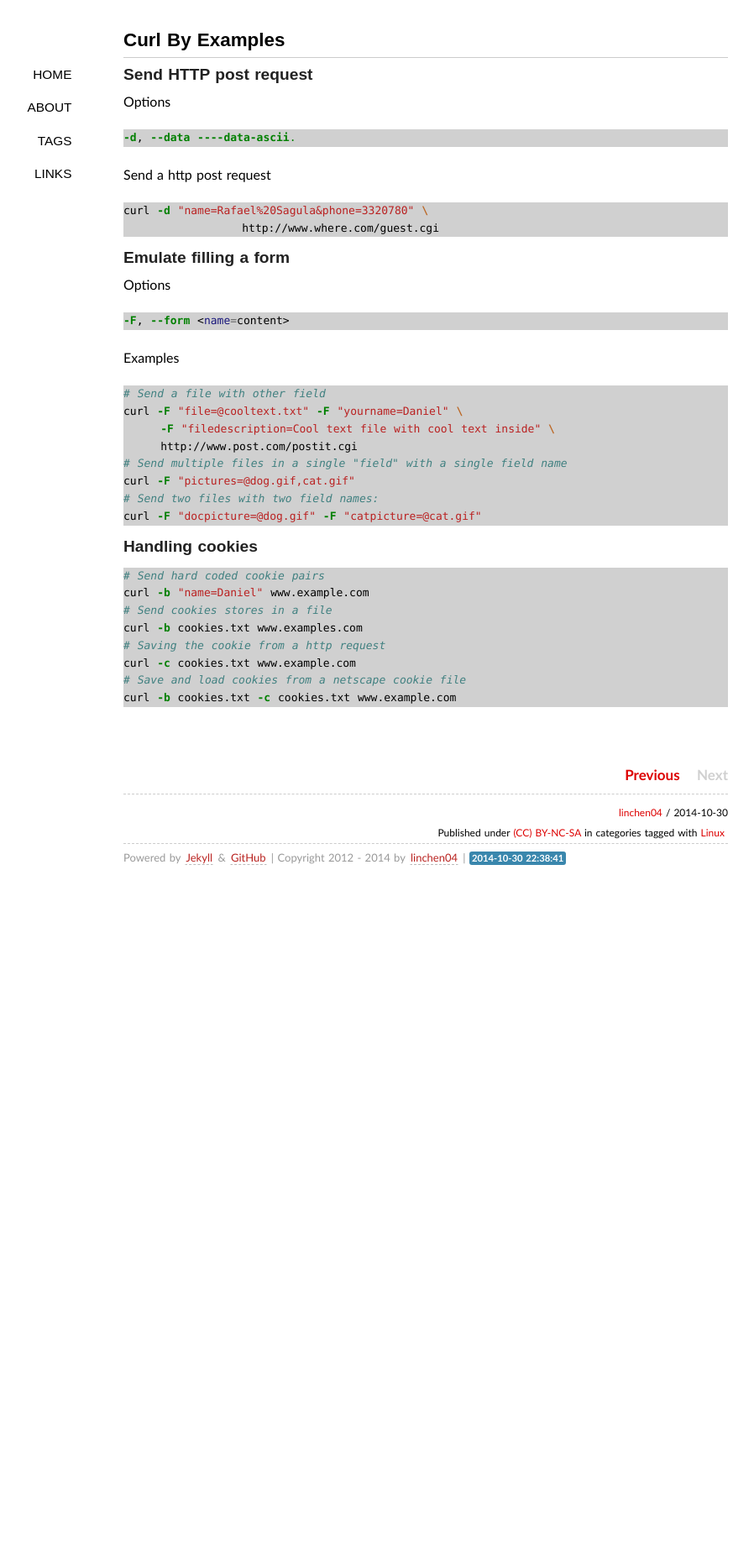
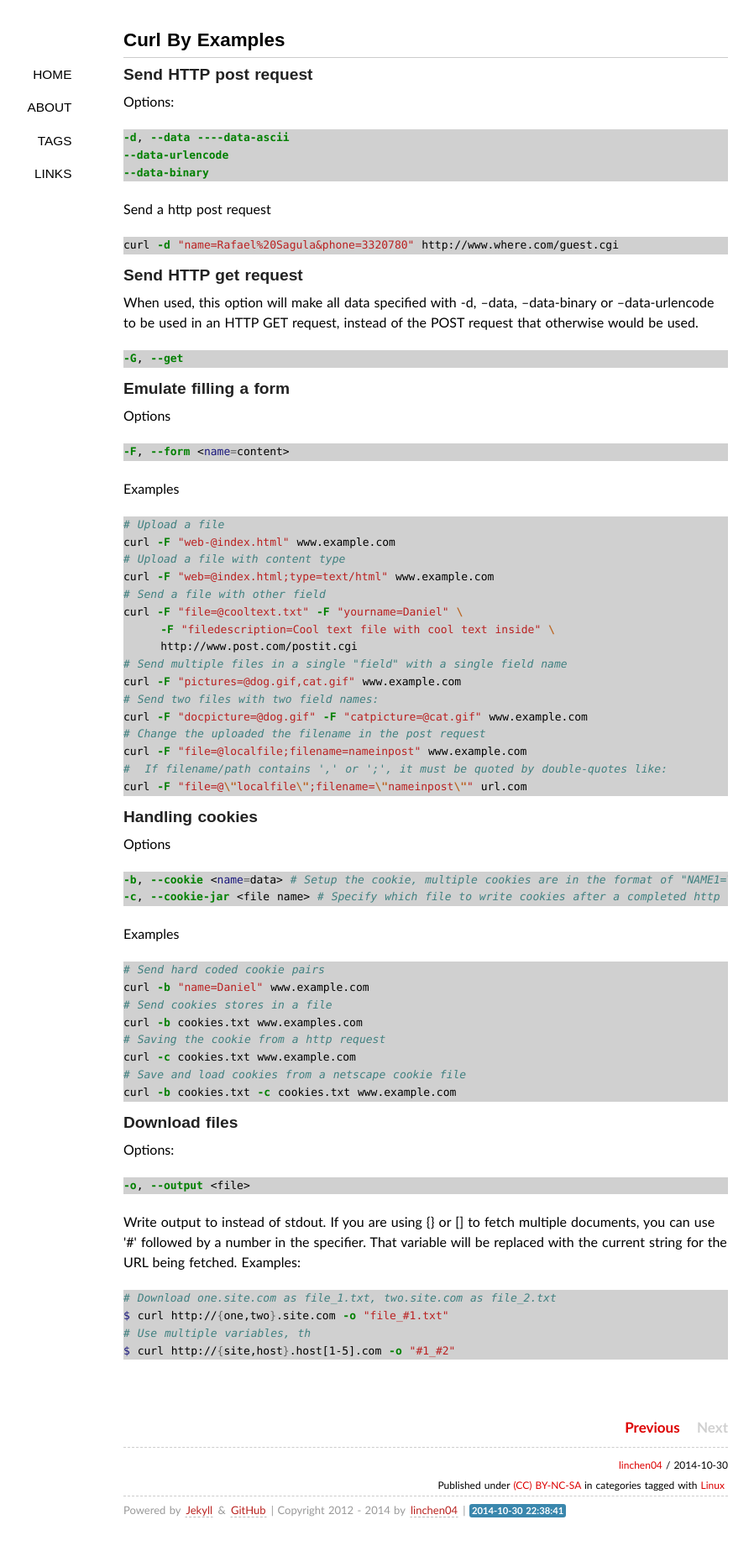
Before and after one commit to lchenn/linchen04.github.io, a Jekyll site: the page built from _posts/2014-10-30-curl-by-examples.md, in a window 1280 px wide. Shown: the whole page at 84% size, without its empty margins (133-1031 px from the left). Built offline with Jekyll 4.4.1, drawn with Linux system fonts in a browser that asks for light colours; some web fonts are replaced; Markdown is read by kramdown in place of the engine named in the settings; comment, search, counter and statistics services are not loaded; before the commit the page ends 1064 px from its top, so only the background shows below that.

Commit message:
Added get request

````diff
--- a/_posts/2014-10-30-curl-by-examples.md
+++ b/_posts/2014-10-30-curl-by-examples.md
@@ -5,16 +5,28 @@ categories:
 tags: "Linux"
 ---
 
+
+
 ### Send HTTP post request
-Options
+Options:
+
 ```bash
--d, --data ----data-ascii.
+-d, --data ----data-ascii
+--data-urlencode
+--data-binary
 ```
 
 Send a http post request
+
 ```bash
-curl -d "name=Rafael%20Sagula&phone=3320780" \
-                http://www.where.com/guest.cgi
+curl -d "name=Rafael%20Sagula&phone=3320780" http://www.where.com/guest.cgi
+```
+
+### Send HTTP get request
+When used, this option will make all data specified with -d, --data, --data-binary or --data-urlencode to be used in an HTTP GET request, instead of the POST request that otherwise would be used.
+
+```bash
+-G, --get
 ```
 
 ### Emulate filling a form
@@ -25,18 +37,34 @@ Options
 
 Examples
 ```bash
+# Upload a file
+curl -F "web-@index.html" www.example.com
+# Upload a file with content type
+curl -F "web=@index.html;type=text/html" www.example.com
 # Send a file with other field
 curl -F "file=@cooltext.txt" -F "yourname=Daniel" \
      -F "filedescription=Cool text file with cool text inside" \
      http://www.post.com/postit.cgi
 # Send multiple files in a single "field" with a single field name
-curl -F "pictures=@dog.gif,cat.gif"
+curl -F "pictures=@dog.gif,cat.gif" www.example.com
 # Send two files with two field names:
-curl -F "docpicture=@dog.gif" -F "catpicture=@cat.gif"
+curl -F "docpicture=@dog.gif" -F "catpicture=@cat.gif" www.example.com
+# Change the uploaded the filename in the post request
+curl -F "file=@localfile;filename=nameinpost" www.example.com
+#  If filename/path contains ',' or ';', it must be quoted by double-quotes like:
+curl -F "file=@\"localfile\";filename=\"nameinpost\"" url.com
 ```
 
 
 ### Handling cookies
+Options
+
+```bash
+-b, --cookie <name=data> # Setup the cookie, multiple cookies are in the format of "NAME1=VALUE1; NAME2=VALUE2"
+-c, --cookie-jar <file name> # Specify which file to write cookies after a completed http request
+```
+
+Examples
 
 ```bash
 # Send hard coded cookie pairs
@@ -48,3 +76,21 @@ curl -c cookies.txt www.example.com
 # Save and load cookies from a netscape cookie file
 curl -b cookies.txt -c cookies.txt www.example.com
 ```
+
+
+### Download files
+Options:
+
+```bash
+-o, --output <file>
+```
+
+Write output to <file> instead of stdout. If you are using {} or [] to fetch multiple documents, you can use '#' followed by a number in the <file> specifier. That variable will be replaced with the current string for the URL being fetched.
+Examples:
+
+```bash
+# Download one.site.com as file_1.txt, two.site.com as file_2.txt
+$ curl http://{one,two}.site.com -o "file_#1.txt"
+# Use multiple variables, th
+$ curl http://{site,host}.host[1-5].com -o "#1_#2"
+```
````
